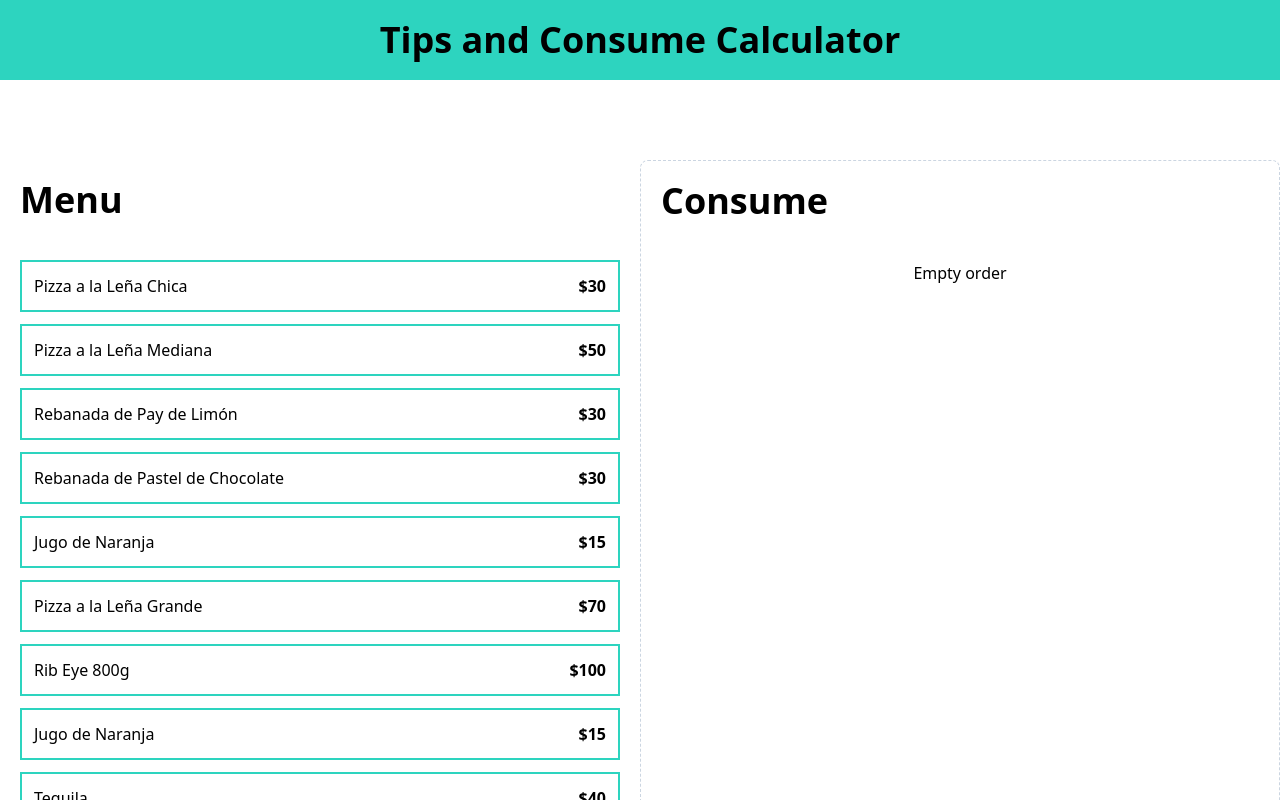
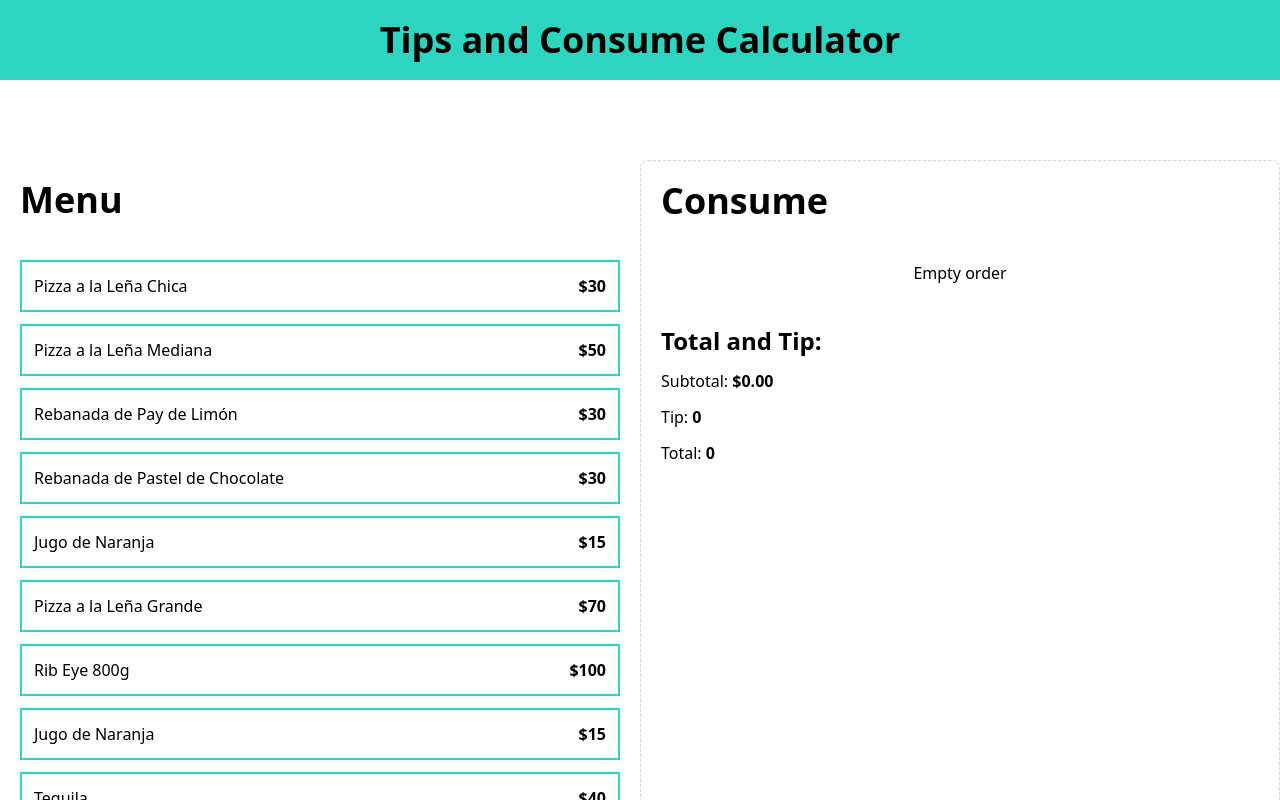
Before and after one commit to Javi2323J/tip-calculator, a React (Vite) app in the folder tip-calculator/: page / in a window 1280 px wide. Shown: the top 800 px of the page. Built offline with nearby package versions, Linux system fonts and the light colour scheme.

Commit message:
add OrderTotals component; create TipPercentageForm component #1

```diff
--- a/tip-calculator/src/App.tsx
+++ b/tip-calculator/src/App.tsx
@@ -5,6 +5,7 @@ import useOrder from './hooks/useOrder'
 
 import MenuItem from './components/MenuItem'
 import OrderContents from './components/OrderContents'
+import OrderTotals from './components/OrderTotals'
 
 function App(): React.JSX.Element {
   const {
@@ -38,6 +39,10 @@ function App(): React.JSX.Element {
             order={order}
             removeItem={removeItem}
           />
+
+          <OrderTotals
+            order={order}
+          />
         </div>
       </main>
     </>
--- /dev/null
+++ b/tip-calculator/src/components/OrderTotals.tsx
@@ -0,0 +1,31 @@
+import React, { useMemo } from 'react'
+
+import { formatCurrency } from '../helpers'
+import { TOrderItem } from '../types'
+
+type TOrderTotalsProps = {
+    order: TOrderItem[]
+}
+
+export default function OrderTotals({ order }: TOrderTotalsProps): React.JSX.Element {
+    const subtotalAmount = useMemo(() => order.reduce((total, item) => total + (item.quantity * item.price), 0), [order])
+
+    return (
+        <>
+            <div className="space-y-3">
+                <h2 className="font-black text-2xl">Total and Tip:</h2>
+                <p>Subtotal: {''}
+                    <span className="font-bold">{formatCurrency(subtotalAmount)}</span>
+                </p>
+                <p>Tip: {''}
+                    <span className="font-bold">0</span>
+                </p>
+                <p>Total: {''}
+                    <span className="font-bold">0</span>
+                </p>
+            </div>
+
+            <button></button>
+        </>
+    )
+}
--- /dev/null
+++ b/tip-calculator/src/components/TipPercentageForm.tsx
@@ -0,0 +1,9 @@
+import React from 'react'
+
+export default function TipPercentageForm(): React.JSX.Element {
+    return (
+        <div>
+
+        </div>
+    )
+}
```
